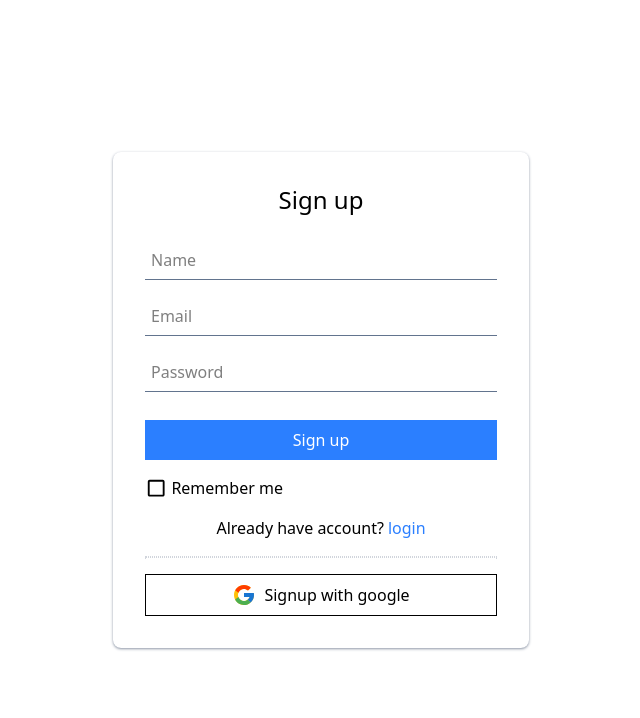
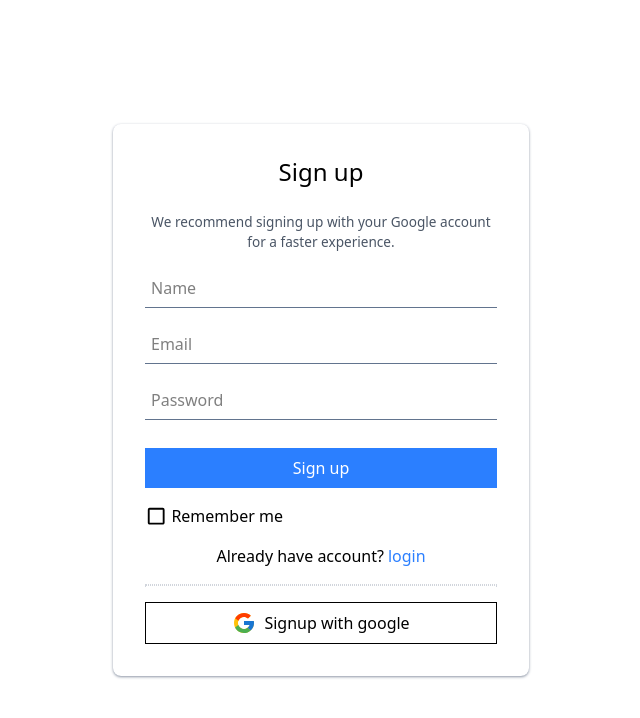
Before and after one commit to adhitya0403/Notify-Frontend, a React (Vite) app: page /signup in a window 1280 px wide. Shown: the top 718 px of the page, without its empty margins (319-959 px from the left). Built offline with nearby package versions, Linux system fonts and the light colour scheme; no server answers.

Commit message:
authentication changes

```diff
--- a/src/components/Login.jsx
+++ b/src/components/Login.jsx
@@ -6,7 +6,6 @@ import api from "../lib/axios";
 import valid from "validator";
 import toast, { Toaster } from "react-hot-toast";
 import GoogleButton from "./GoogleButton";
-
 
 const Login = () => {
   const [check, setCheck] = useState(false);
@@ -50,6 +49,10 @@ const Login = () => {
       <Toaster />
       <div className="flex flex-col items-center w-[21rem] md:w-[26rem] p-8 gap-4 shadow-sm shadow-gray-400 rounded-lg">
         <h1 className="text-2xl mb-2">Login</h1>
+        <p className="text-[0.85rem] text-gray-600 text-center">
+          For the best experience, we recommend signing in with your Google
+          account.
+        </p>
         <div className="flex flex-col w-full gap-3">
           <div className="flex w-full flex-col">
             <input
@@ -84,6 +87,7 @@ const Login = () => {
               </span>
             )}
           </div>
+
           {!loading ? (
             <button
               className="w-full h-[2.5rem] bg-blue-500 mt-3 text-white cursor-pointer"
--- a/src/components/SignUp.jsx
+++ b/src/components/SignUp.jsx
@@ -7,9 +7,6 @@ import api from "../lib/axios";
 import { useNavigate } from "react-router";
 import toast, { Toaster } from "react-hot-toast";
 import GoogleButton from "./GoogleButton";
-
-
-
 
 const SignUp = () => {
   const [check, setCheck] = useState(false);
@@ -21,7 +18,6 @@ const SignUp = () => {
   const [loading, setLoading] = useState(false);
   const [exist, setExist] = useState(false);
   const navigate = useNavigate();
-
 
   const handleSignUp = async () => {
     valid.isLength(password, { min: 6 }) ? setPass(false) : setPass(true);
@@ -49,7 +45,7 @@ const SignUp = () => {
   };
 
   const handleGoogle = () => {
-    window.location.href =`${import.meta.env.VITE_BACKEND_URL}/auth/google`
+    window.location.href = `${import.meta.env.VITE_BACKEND_URL}/auth/google`;
   };
 
   return (
@@ -57,6 +53,10 @@ const SignUp = () => {
       <Toaster />
       <div className="flex flex-col items-center w-[21rem] md:w-[26rem] p-8 gap-4 shadow-sm shadow-gray-400 rounded-lg">
         <h1 className="text-2xl mb-2">Sign up</h1>
+        <p className="text-[0.85rem] text-gray-600 text-center">
+          We recommend signing up with your Google account for a faster
+          experience.
+        </p>
         <div className="flex flex-col w-full gap-4">
           <input
             type="text"
```
